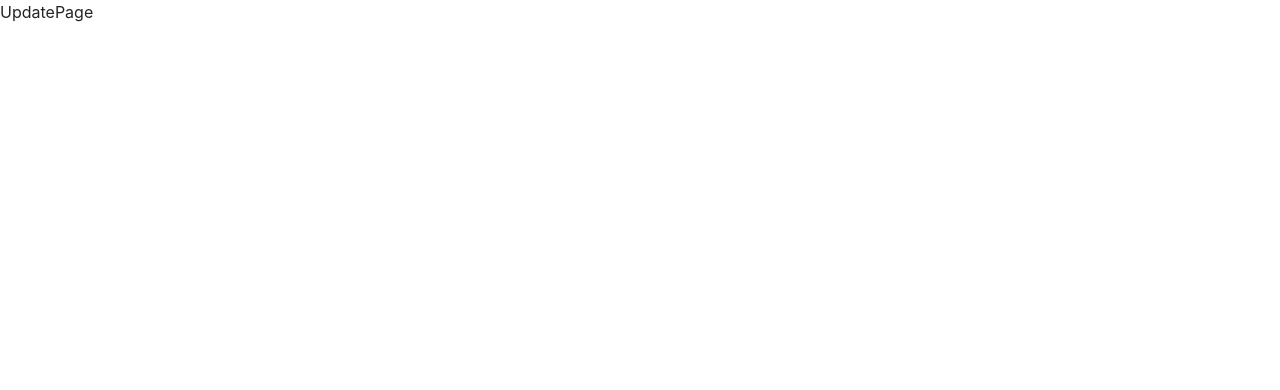
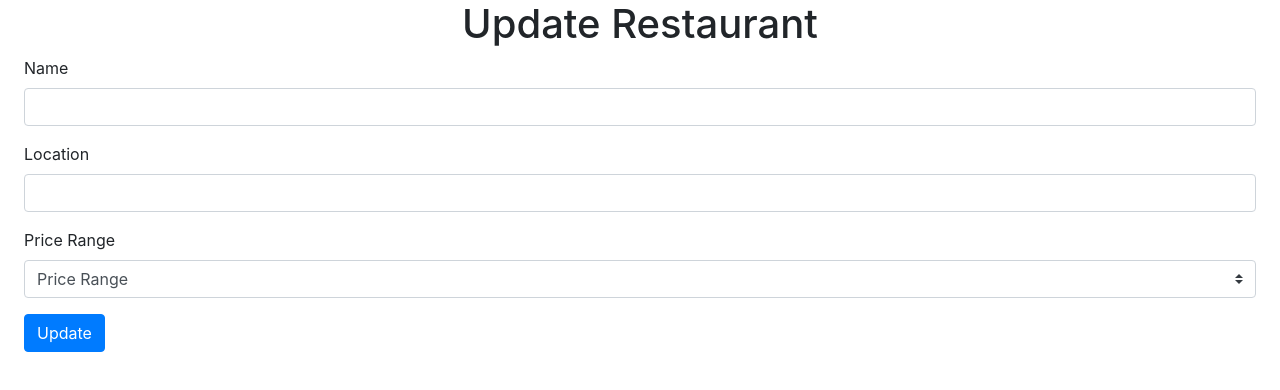
Before and after one commit to LingVuDev/FoodMap, a React (Create React App) app in the folder foodmap-client/: page /restaurants/1/update in a window 1280 px wide. Shown: the top 390 px of the page. Built offline with nearby package versions, Linux system fonts and the light colour scheme; no server answers.

Commit message:
Update restaurants

```diff
--- a/foodmap-client/src/components/RestaurantList.jsx
+++ b/foodmap-client/src/components/RestaurantList.jsx
@@ -1,9 +1,11 @@
 import React, {useContext, useEffect} from 'react'
 import RestaurantFinder from '../apis/RestaurantFinder';
 import { RestaurantsContext } from '../context/RestaurantsContext';
+import { useHistory } from 'react-router-dom';
 
 export const RestaurantList = () => {
     const {restaurants, setRestaurants} = useContext(RestaurantsContext);
+    let history = useHistory();
     useEffect(() => {
         RestaurantFinder.get('/').then((response) => {
             setRestaurants(response.data.data.restaurants);
@@ -12,10 +14,13 @@ export const RestaurantList = () => {
 
     const deleteRestaurant = (id) => {
         return () => RestaurantFinder.delete(`/${id}`).then((response) => {
-            console.log(response);
             setRestaurants(response.data.data.restaurants);
         });
     };
+
+    const updateRestaurant = (id) => {
+        return () => history.push(`/restaurants/${id}/update`);
+    }
 
     return (
         <table className="table table-dark">
@@ -37,7 +42,9 @@ export const RestaurantList = () => {
                             <td className="align-middle">{ restaurant.location }</td>
                             <td className="align-middle">{ '€'.repeat(restaurant.price_range) }</td>
                             <td className="align-middle"></td>
-                            <td className="align-middle"><button className="btn btn-warning">Edit</button></td>
+                            <td className="align-middle">
+                                <button className="btn btn-warning" onClick={updateRestaurant(restaurant.id)}>Edit</button>
+                                </td>
                             <td className="align-middle">
                                 <button className="btn btn-danger" onClick={deleteRestaurant(restaurant.id)}>Delete</button>
                             </td>
--- /dev/null
+++ b/foodmap-client/src/components/UpdateRestaurant.jsx
@@ -0,0 +1,86 @@
+import React, { useState, useEffect } from 'react';
+import { useHistory, useParams } from 'react-router-dom';
+import RestaurantFinder from '../apis/RestaurantFinder';
+
+const UpdateRestaurant = () => {
+  const { id } = useParams();
+  let history = useHistory();
+
+  const [name, setName] = useState('');
+  const [location, setLocation] = useState('');
+  const [priceRange, setPriceRange] = useState('');
+
+  useEffect(() => {
+    RestaurantFinder.get(`/${id}`).then((response) => {
+      if (response.data.data.restaurant) {
+        const { restaurant } = response.data.data;
+        setName(restaurant.name);
+        setLocation(restaurant.location);
+        setPriceRange(restaurant.price_range);
+      }
+    });
+  }, [setName, setLocation, setPriceRange, id]);
+
+  const updateRestaurant = (event) => {
+    event.preventDefault();
+    const restaurant = {
+      name,
+      location,
+      price_range: priceRange,
+    };
+    RestaurantFinder.put(`/${id}`, restaurant).then(() => {
+      history.push('/');
+    });
+  }
+
+  return (
+    <div>
+      <form action="" onSubmit={updateRestaurant}>
+        <div className="form-group">
+          <label htmlFor="name">Name</label>
+          <input
+            id="name"
+            className="form-control"
+            type="text"
+            value={name}
+            onChange={(e) => setName(e.target.value)}
+          />
+        </div>
+        <div className="form-group">
+          <label htmlFor="location">Location</label>
+          <input
+            id="location"
+            className="form-control"
+            type="text"
+            value={location}
+            onChange={(e) => setLocation(e.target.value)}
+          />
+        </div>
+        <div className="form-group">
+          <label htmlFor="price_range">Price Range</label>
+          <select
+            id="price_range"
+            className="custom-select"
+            value={priceRange}
+            onChange={(e) => setPriceRange(e.target.value)}
+            required
+          >
+            <option value="" disabled>
+              Price Range
+            </option>
+            <option value="1">€</option>
+            <option value="2">€€</option>
+            <option value="3">€€€</option>
+            <option value="4">€€€€</option>
+            <option value="5">€€€€€</option>
+          </select>
+        </div>
+        <button type="submit" className="btn btn-primary">
+          Update
+        </button>
+      </form>
+    </div>
+  );
+};
+
+export default UpdateRestaurant;
--- a/foodmap-client/src/routes/UpdatePage.jsx
+++ b/foodmap-client/src/routes/UpdatePage.jsx
@@ -1,9 +1,11 @@
-import React from 'react'
+import React from 'react';
+import UpdateRestaurant from '../components/UpdateRestaurant';
 
 export const UpdatePage = () => {
-    return (
-        <div>
-            UpdatePage
-        </div>
-    )
-}
+  return (
+    <div className="mx-4">
+      <h1 className="text-center">Update Restaurant</h1>
+      <UpdateRestaurant />
+    </div>
+  );
+};
```
Also changed, not shown: 1 other file (tests, documents, lock files or other folders).
